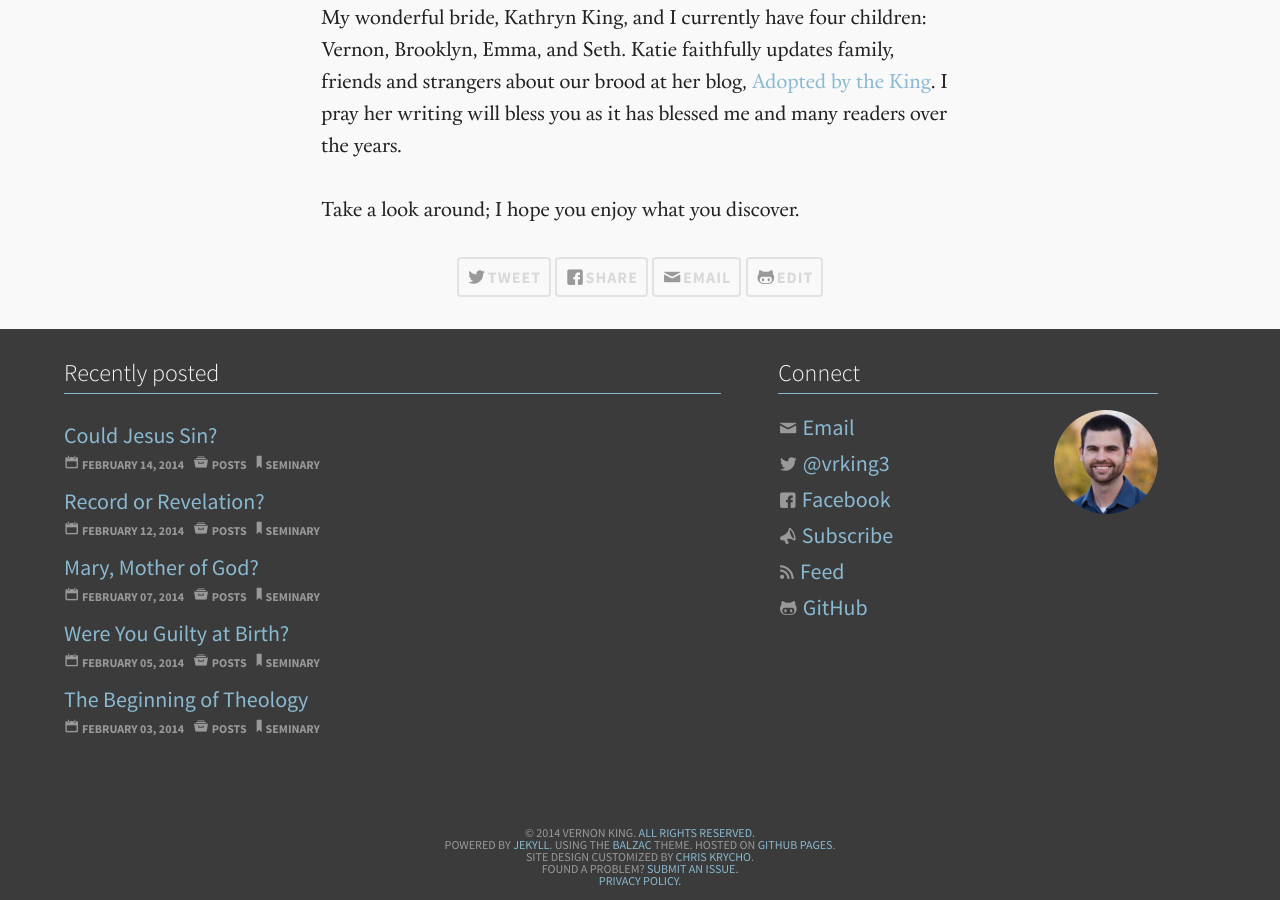
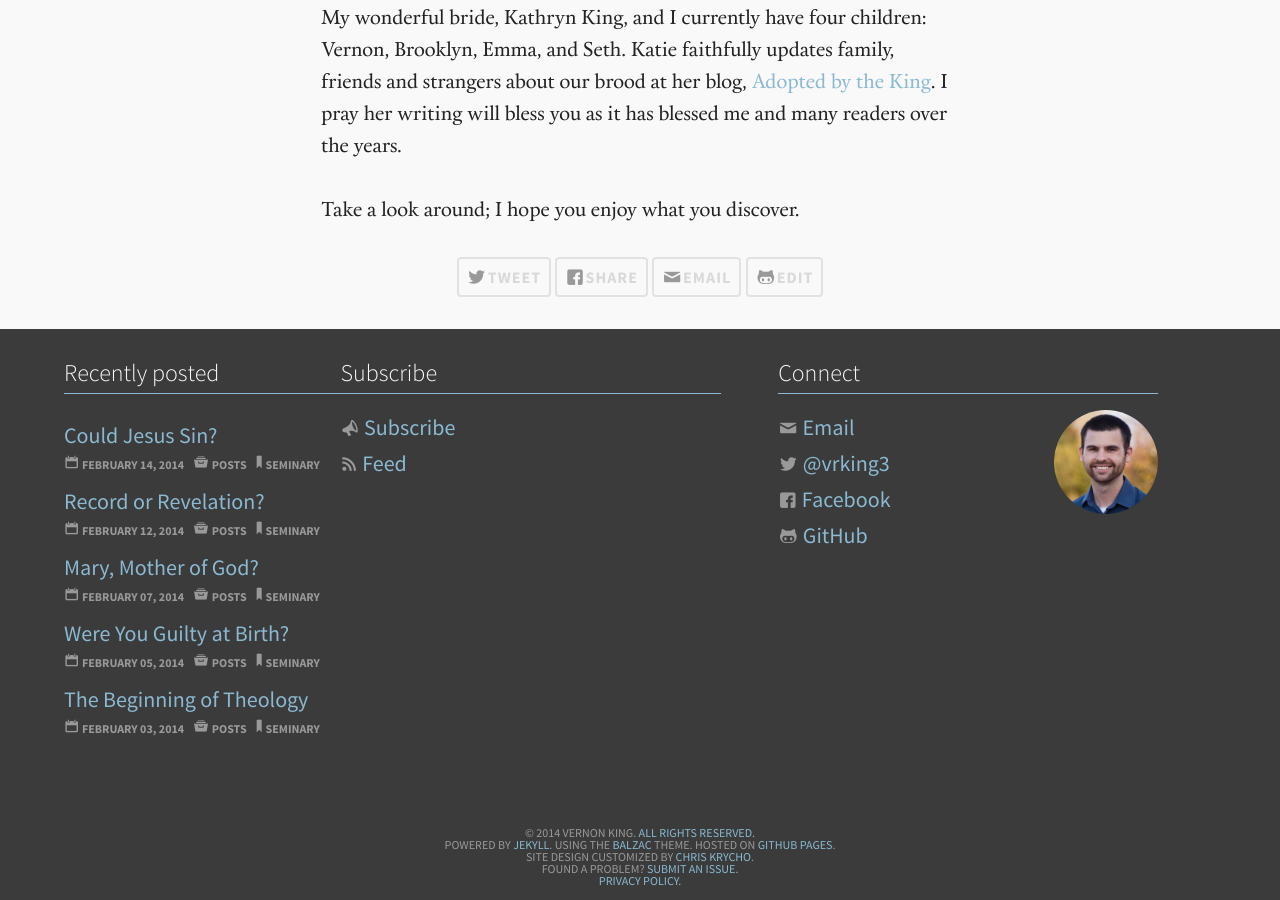
Before and after one commit to snowdj/vernonking.org, a Jekyll site: the page built from pages/about.md, in a window 1280 px wide and 900 px high, scrolled down 1066 px. Built offline with Jekyll 4.4.1, drawn with Linux system fonts in a browser that asks for light colours.

Commit message:
broke out subscribe from connect #73

```diff
--- a/_includes/footer.html
+++ b/_includes/footer.html
@@ -3,6 +3,7 @@
     <aside class="wrap">
         <div class="social">
             <h2>Connect</h2>
+            <div class="social-photo"><img src="{{ site.files }}/layout/squareface.jpg" alt="Vernon R. King, III"/></div>
             <ul class="social-links">
                 {% if site.owner.email %}
                 <li><a href="mailto:{{ site.owner.email }}">
@@ -22,6 +23,17 @@
                     Facebook
                 </a></li>
                 {% endif %}
+                {% if site.owner.github.user && site.owner.github.repo %}
+                <li><a href="https://github.com/{{ site.owner.github.user }}/{{ site.owner.github.repo }}">
+                    <span class="social-media" aria-hidden="true" data-icon="&#62208;"></span>
+                    GitHub
+                </a></li>
+                {% endif %}
+            </ul>
+        </div>
+        <div class="social">
+            <h2>Subscribe</h2>
+            <ul class="social-links">
                 {% if site.owner.broadcast %}
                 <li><a onclick="window.open('{{site.owner.broadcast}}', 'subscribe', 'width=510,height=680')" title="Subscribe via email" data-icon="&#128227;">
                     Subscribe
@@ -31,14 +43,7 @@
                     <span aria-hidden="true" data-icon="&#59194;"></span>
                     Feed
                 </a></li>
-                {% if site.owner.github.user && site.owner.github.repo %}
-                <li><a href="https://github.com/{{ site.owner.github.user }}/{{ site.owner.github.repo }}">
-                    <span class="social-media" aria-hidden="true" data-icon="&#62208;"></span>
-                    GitHub
-                </a></li>
-                {% endif %}
             </ul>
-            <div class="social-photo"><img src="{{ site.files }}/layout/squareface.jpg" alt="Vernon R. King, III"/></div>
         </div>
         <div class="recent-posts">
             {% assign post_list = site.categories[page.categories.first] %}
```
